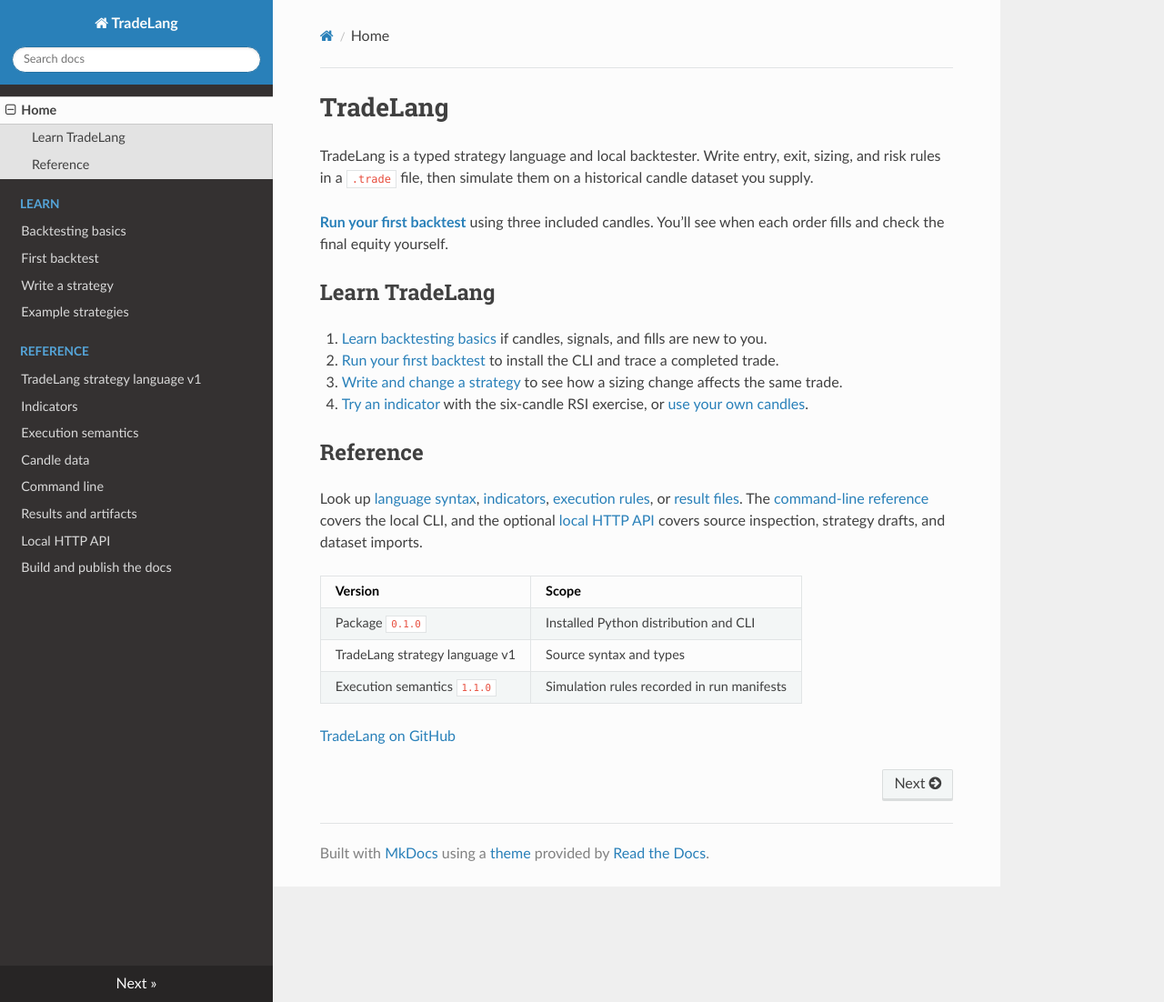
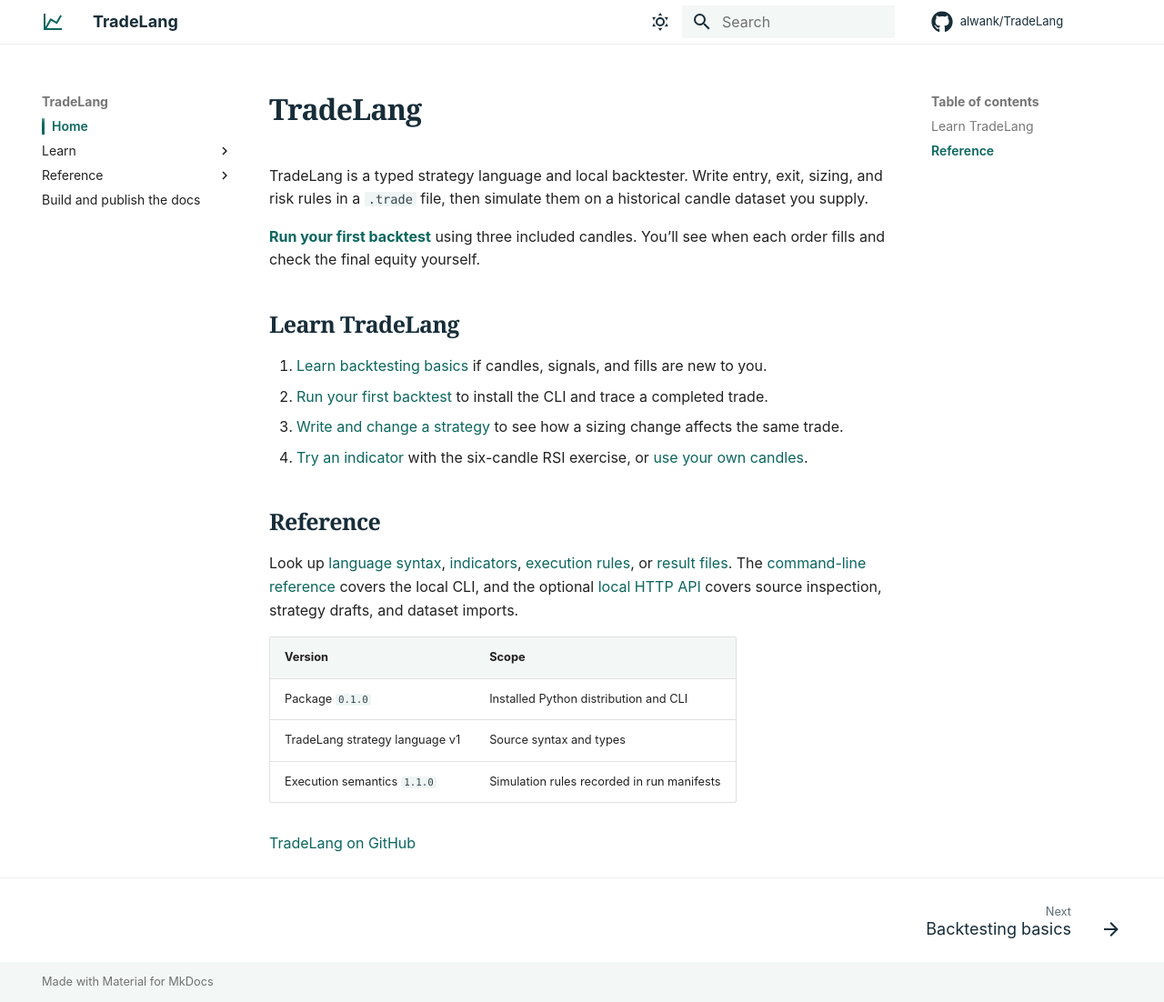
Before and after one commit to alwank/TradeLang, an MkDocs documentation site: the page built from docs/index.md, in a window 1280 px wide and 1102 px high. Shown: the whole window at 91% size. Built offline with MkDocs 1.6.1 and Material for MkDocs 9.7.7, drawn with Linux system fonts in a browser that asks for light colours; comment, search, counter and statistics services are not loaded.

```diff
--- a/docs/requirements.txt
+++ b/docs/requirements.txt
@@ -1 +1,2 @@
 mkdocs==1.6.1
+mkdocs-material==9.8.2
--- /dev/null
+++ b/docs/stylesheets/tradelang.css
@@ -0,0 +1,85 @@
+[data-md-color-scheme="default"] {
+  --md-primary-fg-color: #14544f;
+  --md-accent-fg-color: #087269;
+  --md-typeset-a-color: #0b665e;
+  --md-code-bg-color: #eff5f4;
+  --tradelang-heading-color: #172d39;
+  --tradelang-header-surface: #fff;
+  --tradelang-muted-surface: #f3f7f6;
+}
+
+[data-md-color-scheme="slate"] {
+  --md-primary-fg-color: #96ded2;
+  --md-primary-bg-color: #19232c;
+  --md-accent-fg-color: #96ded2;
+  --md-accent-bg-color: #19232c;
+  --md-typeset-a-color: #96ded2;
+  --tradelang-heading-color: #eaf2f4;
+  --tradelang-header-surface: #19232c;
+  --tradelang-muted-surface: #26313b;
+}
+
+.md-header {
+  --md-primary-fg-color: var(--tradelang-header-surface);
+  --md-primary-bg-color: var(--tradelang-heading-color);
+  --md-primary-bg-color--light: var(--md-default-fg-color--light);
+  border-bottom: 1px solid var(--md-default-fg-color--lightest);
+  box-shadow: none;
+}
+
+.md-header .md-logo {
+  color: var(--md-typeset-a-color);
+}
+
+@media screen and (min-width: 60em) {
+  .md-search__form {
+    background-color: var(--tradelang-muted-surface);
+  }
+}
+
+.md-search__input::placeholder {
+  color: var(--md-default-fg-color--light);
+  opacity: 1;
+}
+
+.md-typeset h1,
+.md-typeset h2 {
+  color: var(--tradelang-heading-color);
+  font-family: Georgia, "Times New Roman", serif;
+  font-weight: 700;
+  letter-spacing: -0.025em;
+}
+
+.md-nav__item .md-nav__link--active {
+  font-weight: 600;
+}
+
+.md-sidebar--primary .md-nav__link--active {
+  border-inline-start: 3px solid var(--md-typeset-a-color);
+  padding-inline-start: 0.4rem;
+}
+
+.md-typeset .highlight pre {
+  background-color: var(--md-code-bg-color);
+}
+
+.md-code__nav {
+  --md-default-fg-color--lightest: var(--md-default-fg-color--light);
+}
+
+.md-typeset .md-code__nav + code {
+  margin-inline-end: 2.25em;
+}
+
+.md-typeset table:not([class]) th {
+  background-color: var(--tradelang-muted-surface);
+}
+
+.md-footer {
+  --md-footer-bg-color: var(--tradelang-header-surface);
+  --md-footer-bg-color--dark: var(--tradelang-muted-surface);
+  --md-footer-fg-color: var(--tradelang-heading-color);
+  --md-footer-fg-color--light: var(--md-default-fg-color--light);
+  --md-footer-fg-color--lighter: var(--md-default-fg-color--light);
+  border-top: 1px solid var(--md-default-fg-color--lightest);
+}
--- a/mkdocs.yml
+++ b/mkdocs.yml
@@ -1,15 +1,44 @@
 site_name: TradeLang
 site_description: Write typed trading strategies and backtest them on historical candles.
+repo_name: alwank/TradeLang
+repo_url: https://github.com/alwank/TradeLang
 
 theme:
-  name: readthedocs
-  highlightjs: false
+  name: material
+  font: false
+  icon:
+    logo: material/chart-line
+    repo: fontawesome/brands/github
+  palette:
+    # The first palette is used until the reader chooses a mode.
+    - scheme: default
+      primary: custom
+      accent: custom
+      toggle:
+        icon: material/weather-sunny
+        name: Switch to dark mode
+    - scheme: slate
+      primary: custom
+      accent: custom
+      toggle:
+        icon: material/weather-night
+        name: Switch to light mode
+  features:
+    - content.code.copy
+    - navigation.footer
+    - navigation.top
+    - toc.follow
+
+extra_css:
+  - stylesheets/tradelang.css
 
 plugins:
   - search
 
 markdown_extensions:
   - admonition
+  - pymdownx.highlight
+  - pymdownx.superfences
   - toc:
       permalink: true
 
```
